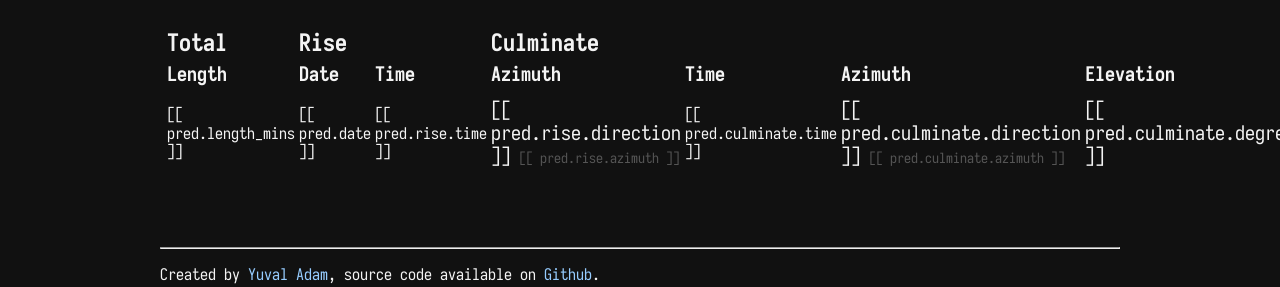
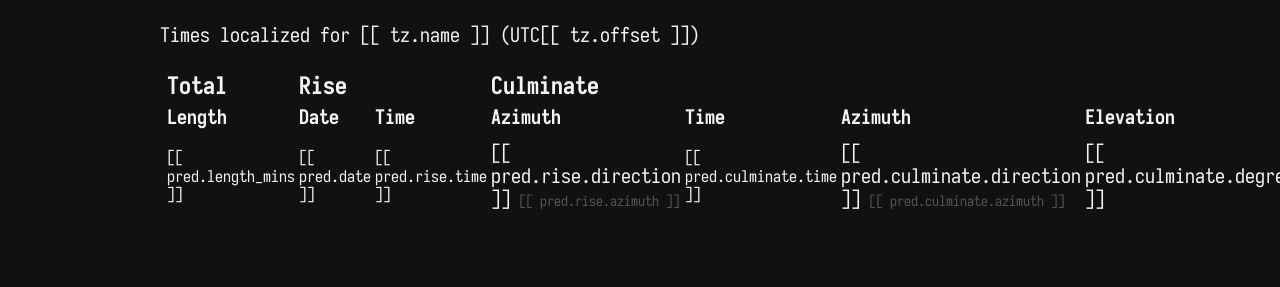
Before and after one commit to yuvadm/iss.guru, a FastAPI app: template iss/templates/passes.html in a window 1280 px wide; the page is wider, and only the part inside the window is pictured. Shown: the part 222-509 px from the top of that part. Run offline with FastAPI, Linux system fonts and the light colour scheme; the template is opened without the code that fills it, so the values that code supplies are empty.

Commit message:
Render time zone name and offset

```diff
--- a/iss/templates/passes.html
+++ b/iss/templates/passes.html
@@ -7,6 +7,7 @@
 {% block content %}
 <div id="passes">
     <p class="f3">Passes for {{ location.lat }}, {{ location.lng }}</p>
+    <p class="f4">Times localized for <span class="light-gray">[[ tz.name ]]</span> (UTC[[ tz.offset ]])</p>
     <table class="tl pa1 w-100">
         <tr class="pa1 f3">
             <th colspan="1">Total</th>
@@ -67,6 +68,13 @@
             hour12: false
         },
         computed: {
+            tz: function() {
+                var offset = new Date().getTimezoneOffset() / -60;
+                return {
+                    "name": Intl.DateTimeFormat().resolvedOptions().timeZone,
+                    "offset": offset >= 0 ? "+" + offset : offset
+                }
+            },
             localizedPredictions: function() {
                 var hour12 = this.hour12;
                 var preds = this.predictions.map(function(p) {
```
